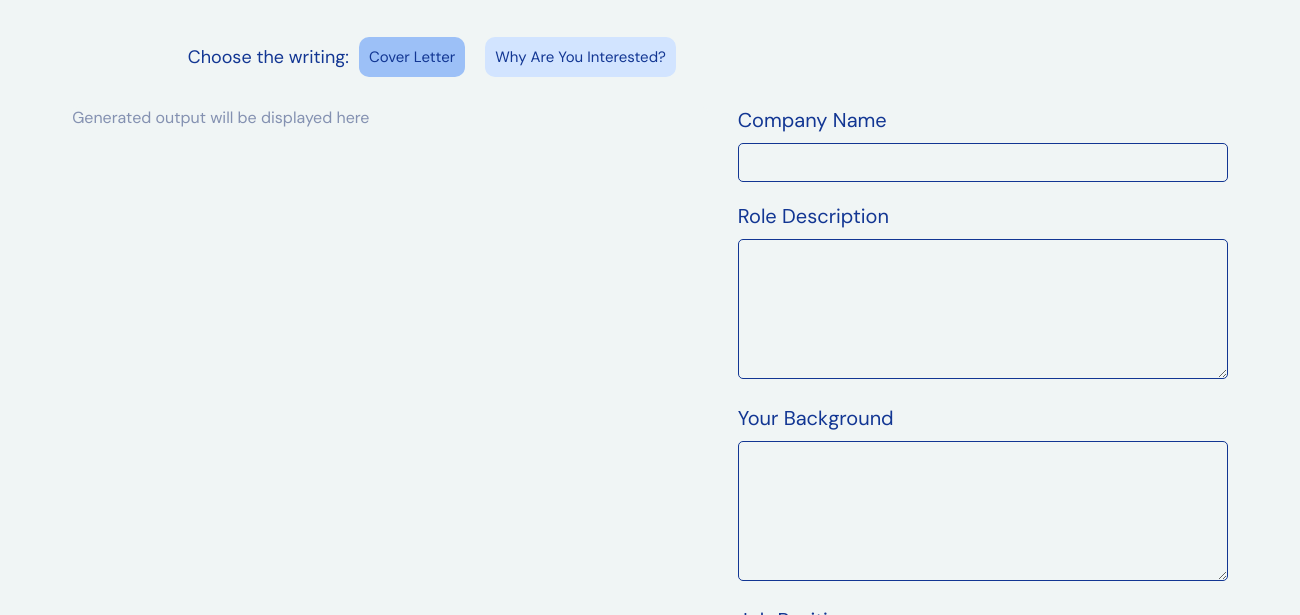
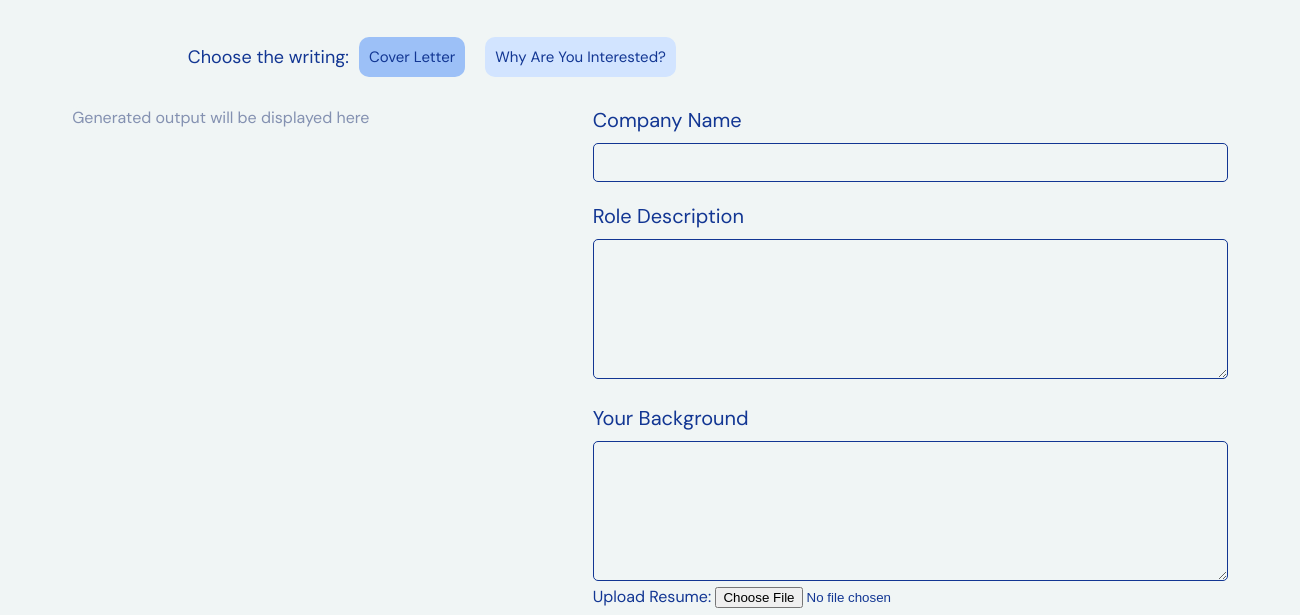
Before and after one commit to jaejaywoo/HireGPT, an Electron app: page index.html in a window 1300 px wide. Both pictures are taken after a click on the button "Apply". Shown: the part 185-800 px from the top of the page. Drawn offline with Linux system fonts and the light colour scheme.

Commit message:
Add upload resume button

```diff
--- a/index.html
+++ b/index.html
@@ -39,6 +39,7 @@
                 <br><br>
                 <label for="user-background">Your Background</label>
                 <textarea id="user-background" rows="5" cols="50"></textarea>
+                Upload Resume: <input type="file" id="file-selector">
                 <br><br>
                 <label for="job-position">Job Position</label>
                 <input type="text" id="job-position">
--- a/styles.css
+++ b/styles.css
@@ -111,6 +111,7 @@ textarea {
 /* ------------------- Info Section ------------------- */
 #info-section {
     flex-grow: 1;
+    color: #123693;
 }
 
 button[type="submit"]:hover {
@@ -145,7 +146,7 @@ button[type="submit"] {
     color: #6384d8;
 }
 
-input {
+input[type=text] {
     width: 100%;
     padding: 10px;
     font-size: 15px;
```
